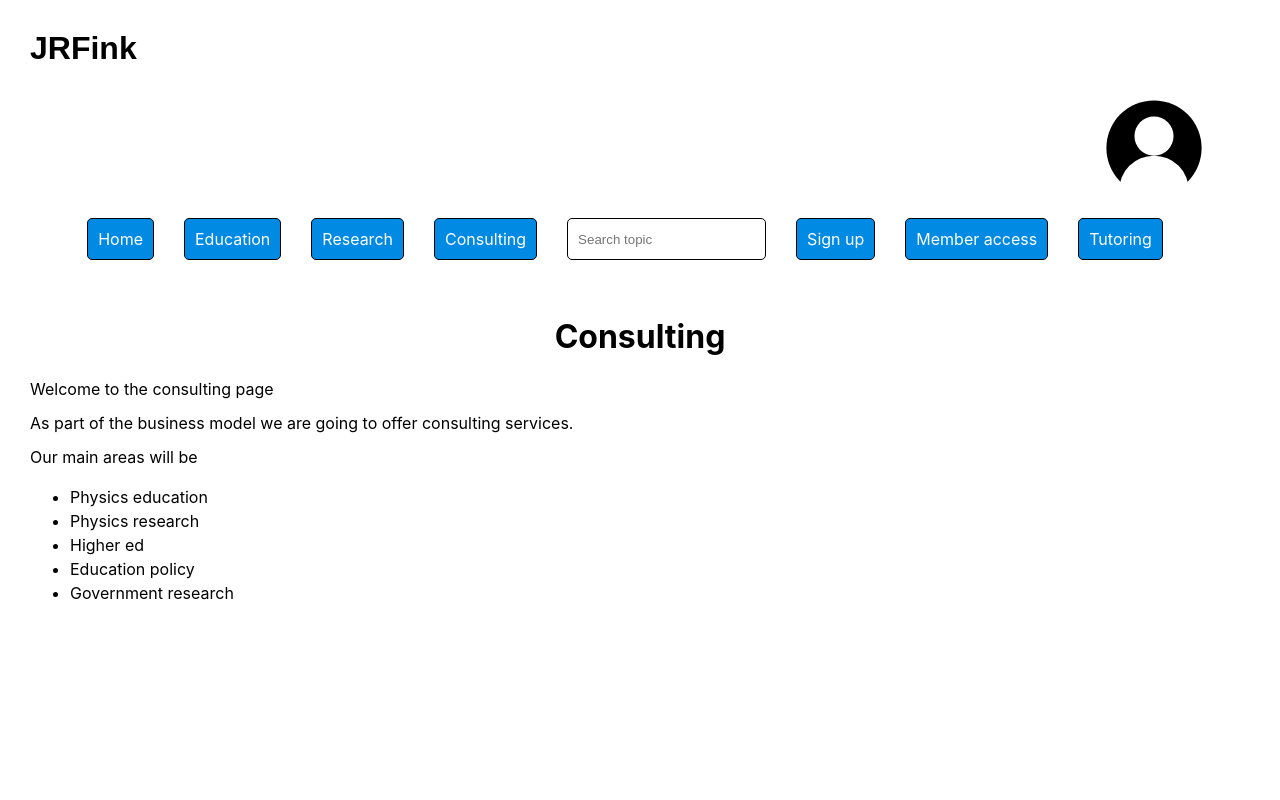
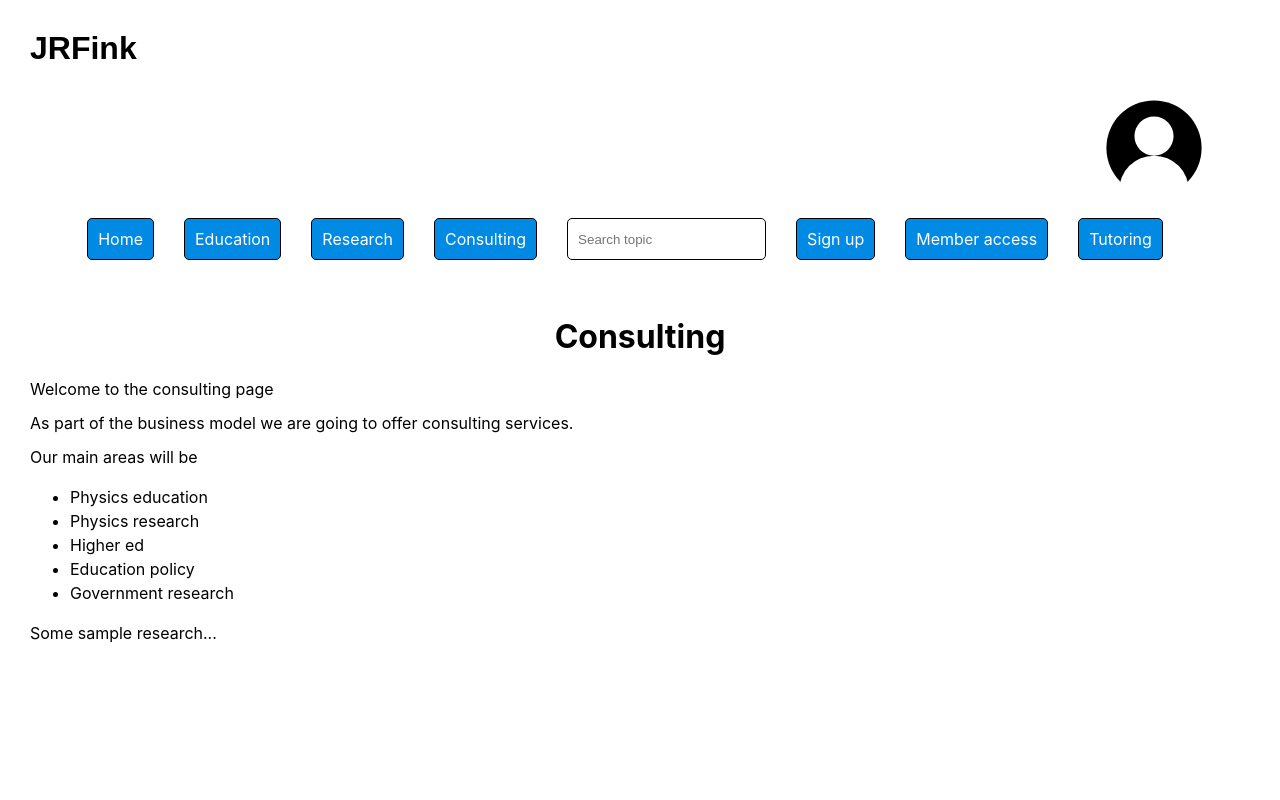
Before and after one commit to JRFink/jrfphyspagesnew, a Next.js app: page /consulting in a window 1280 px wide. Shown: the top 800 px of the page. Built offline with nearby package versions, Linux system fonts and the light colour scheme.

Commit message:
Update index.tsx

```diff
--- a/pages/consulting/index.tsx
+++ b/pages/consulting/index.tsx
@@ -22,6 +22,9 @@ const Consult = () => {
      <li>Government research</li>
 </ul>
 </p>
+<p>
+Some sample research...
+</p>
       </>
   );
 }
```
